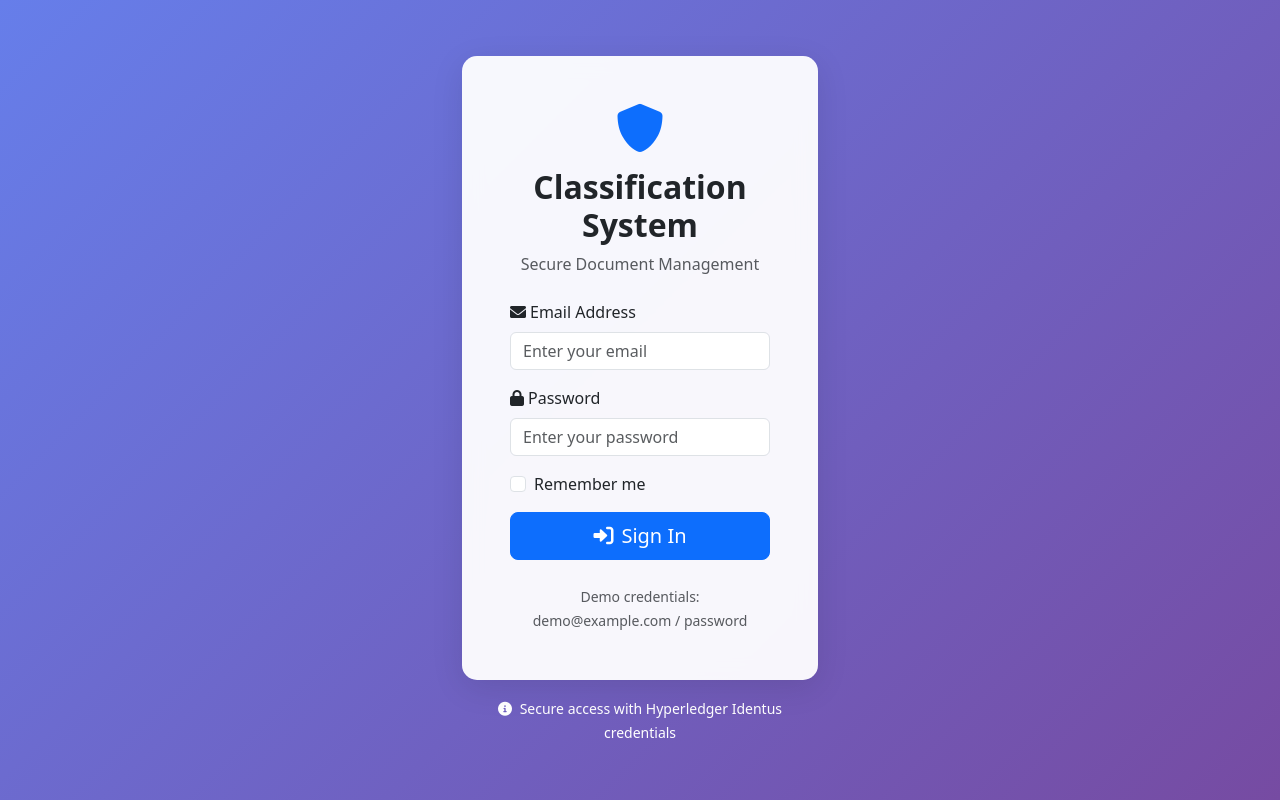
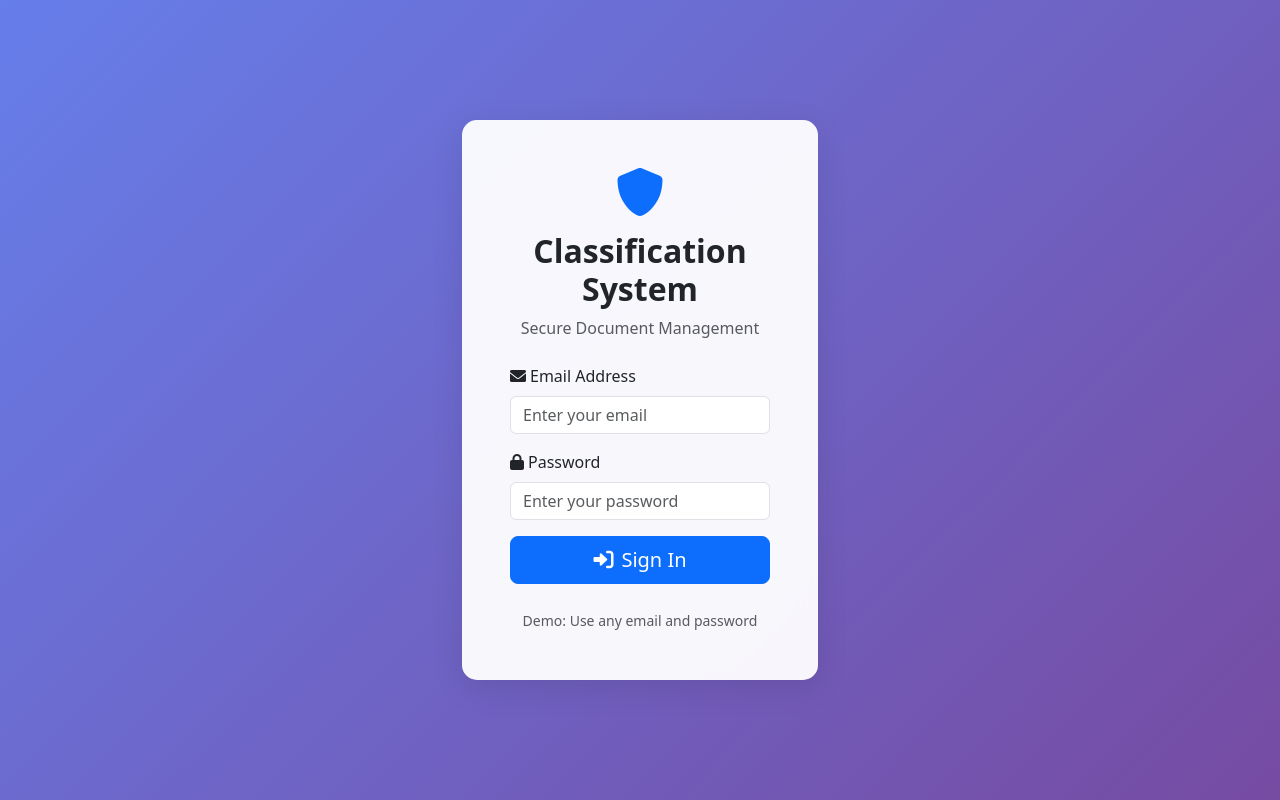
Before and after one commit to janskor-cz/classification-document-system, a Flask app: page /login in a window 1280 px wide. Run offline with Flask 3, Linux system fonts and the light colour scheme.

Commit message:
Update login.html

```diff
--- a/frontend/templates/login.html
+++ b/frontend/templates/login.html
@@ -5,9 +5,7 @@
     <meta name="viewport" content="width=device-width, initial-scale=1.0">
     <title>Login - Classification Document System</title>
 
-    <!-- Bootstrap CSS -->
     <link href="https://cdn.jsdelivr.net/npm/bootstrap@5.3.0/dist/css/bootstrap.min.css" rel="stylesheet">
-    <!-- Font Awesome -->
     <link href="https://cdnjs.cloudflare.com/ajax/libs/font-awesome/6.0.0/css/all.min.css" rel="stylesheet">
 
     <style>
@@ -37,7 +35,6 @@
                             <p class="text-muted">Secure Document Management</p>
                         </div>
 
-                        <!-- Flash Messages -->
                         {% with messages = get_flashed_messages(with_categories=true) %}
                             {% if messages %}
                                 {% for category, message in messages %}
@@ -66,13 +63,6 @@
                                        placeholder="Enter your password">
                             </div>
 
-                            <div class="mb-3 form-check">
-                                <input type="checkbox" class="form-check-input" id="remember_me" name="remember_me">
-                                <label class="form-check-label" for="remember_me">
-                                    Remember me
-                                </label>
-                            </div>
-
                             <div class="d-grid">
                                 <button type="submit" class="btn btn-primary btn-lg">
                                     <i class="fas fa-sign-in-alt me-2"></i>Sign In
@@ -82,23 +72,15 @@
 
                         <div class="text-center mt-4">
                             <small class="text-muted">
-                                Demo credentials: demo@example.com / password
+                                Demo: Use any email and password
                             </small>
                         </div>
                     </div>
-                </div>
-
-                <div class="text-center mt-3">
-                    <small class="text-white">
-                        <i class="fas fa-info-circle me-1"></i>
-                        Secure access with Hyperledger Identus credentials
-                    </small>
                 </div>
             </div>
         </div>
     </div>
 
-    <!-- Bootstrap JS -->
     <script src="https://cdn.jsdelivr.net/npm/bootstrap@5.3.0/dist/js/bootstrap.bundle.min.js"></script>
 </body>
 </html>
```
